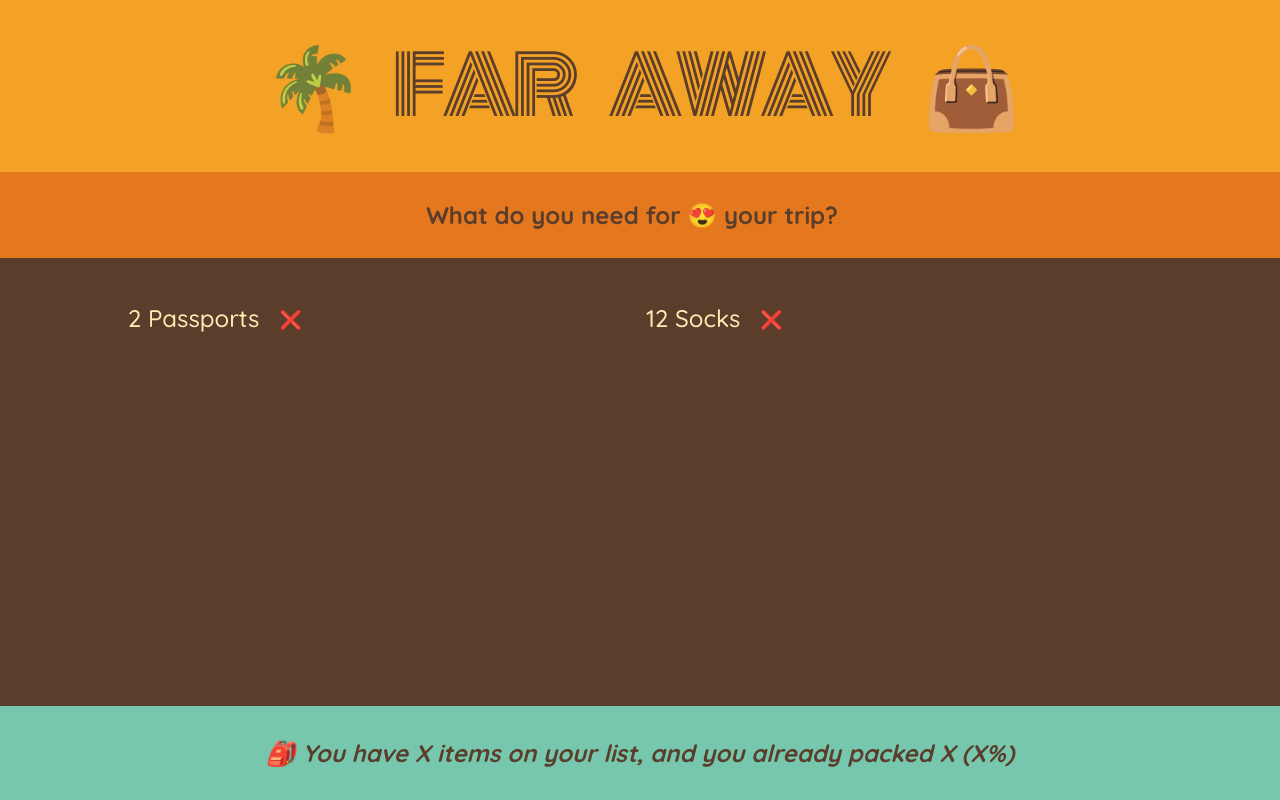
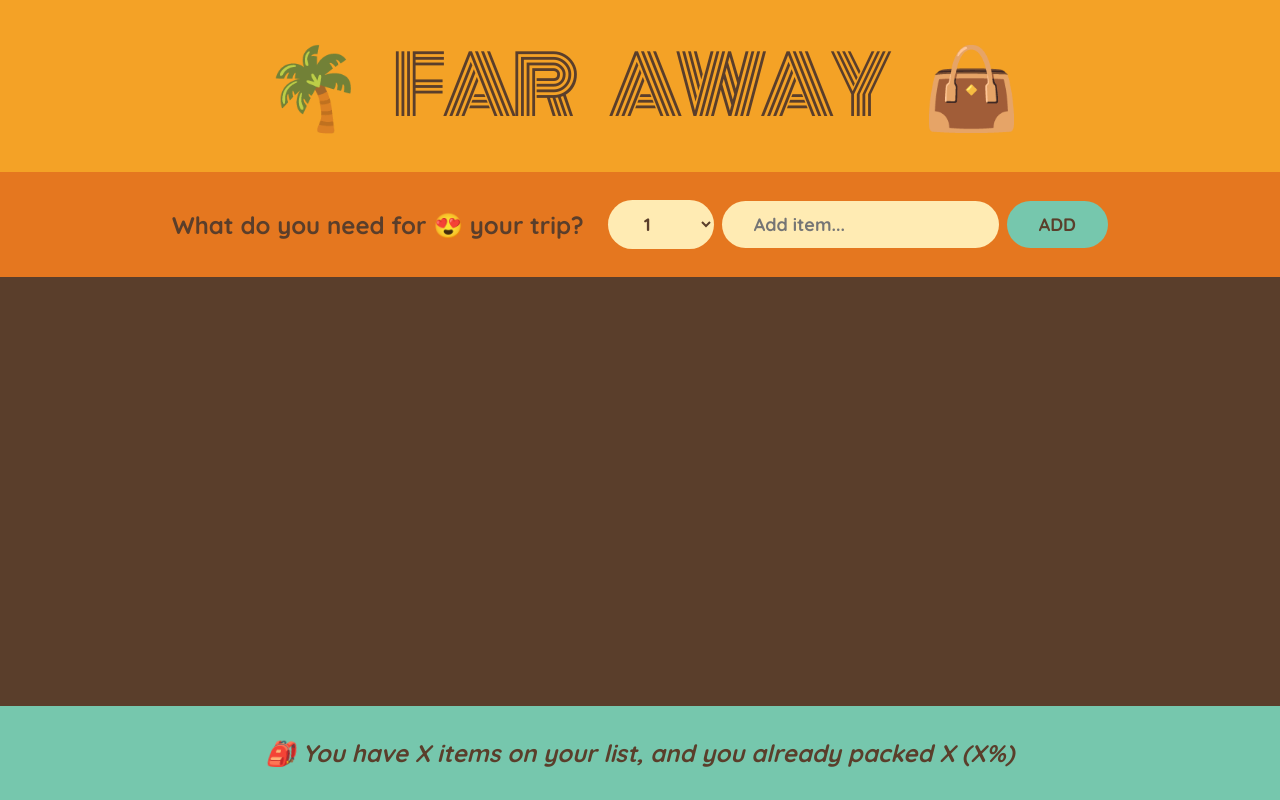
Before and after one commit to mdrakibur179/travel-list, a React (Vite) app: page / in a window 1280 px wide. Built offline with nearby package versions, Linux system fonts and the light colour scheme.

Commit message:
finished the exam

```diff
--- a/src/App.jsx
+++ b/src/App.jsx
@@ -1,4 +1,5 @@
 /* eslint-disable react/prop-types */
+import { useState } from "react";
 import "./styles/index.css";
 
 const initialItems = [
@@ -7,11 +8,21 @@ const initialItems = [
 ];
 
 function App() {
+  const [items, setItems] = useState([]);
+
+  function handleAddItems(item) {
+    setItems((items) => [...items, item]);
+  }
+
+  function handleDeleteItems(id) {
+    setItems((items) => items.filter((item) => item.id !== id));
+  }
+
   return (
     <div className="app">
       <Logo />
-      <Form />
-      <PackingList />
+      <Form onAddItems={handleAddItems} />
+      <PackingList items={items} onDeleteItems={handleDeleteItems} />
       <Stats />
     </div>
   );
@@ -21,31 +32,71 @@ function Logo() {
   return <h1>🌴 Far Away 👜</h1>;
 }
 
-function Form() {
+function Form({ onAddItems }) {
+  const [description, setDescription] = useState("");
+  const [quantity, setQuantity] = useState(1);
+
+  function handleSubmit(e) {
+    e.preventDefault();
+
+    if (!description) return;
+
+    const newItem = {
+      id: Date.now(),
+      description: description,
+      quantity: quantity,
+      packed: false,
+    };
+
+    console.log(newItem);
+
+    onAddItems(newItem);
+
+    setDescription("");
+    setQuantity(1);
+  }
+
   return (
-    <div className="add-form">
+    <form className="add-form" onSubmit={handleSubmit}>
       <h3>What do you need for 😍 your trip?</h3>
-    </div>
+      <select
+        value={quantity}
+        onChange={(e) => setQuantity(Number(e.target.value))}
+      >
+        {Array.from({ length: 20 }, (_, i) => i + 1).map((num) => (
+          <option key={num}>{num}</option>
+        ))}
+      </select>
+      <input
+        type="text"
+        placeholder="Add item..."
+        onChange={(e) => setDescription(e.target.value)}
+        value={description}
+      />
+      <button>Add</button>
+    </form>
   );
 }
 
-function PackingList() {
+function PackingList({ items, onDeleteItems }) {
   return (
     <div className="list">
       <ul>
-        {initialItems.map((item) => (
-          <Items key={item.id} itemObj={item} />
+        {items.map((item) => (
+          <Items key={item.id} itemObj={item} onDeleteItems={onDeleteItems} />
         ))}
       </ul>
     </div>
   );
 }
 
-function Items({itemObj}) {
+function Items({ itemObj, onDeleteItems }) {
   return (
     <li>
-      <span>{itemObj.quantity} {itemObj.description}</span>
-      <button>❌</button>
+      <span>
+        {itemObj.quantity} {itemObj.description}
+      </span>
+      <button onClick={() => onDeleteItems(itemObj.id)}>❌</button>
     </li>
   );
 }
```
